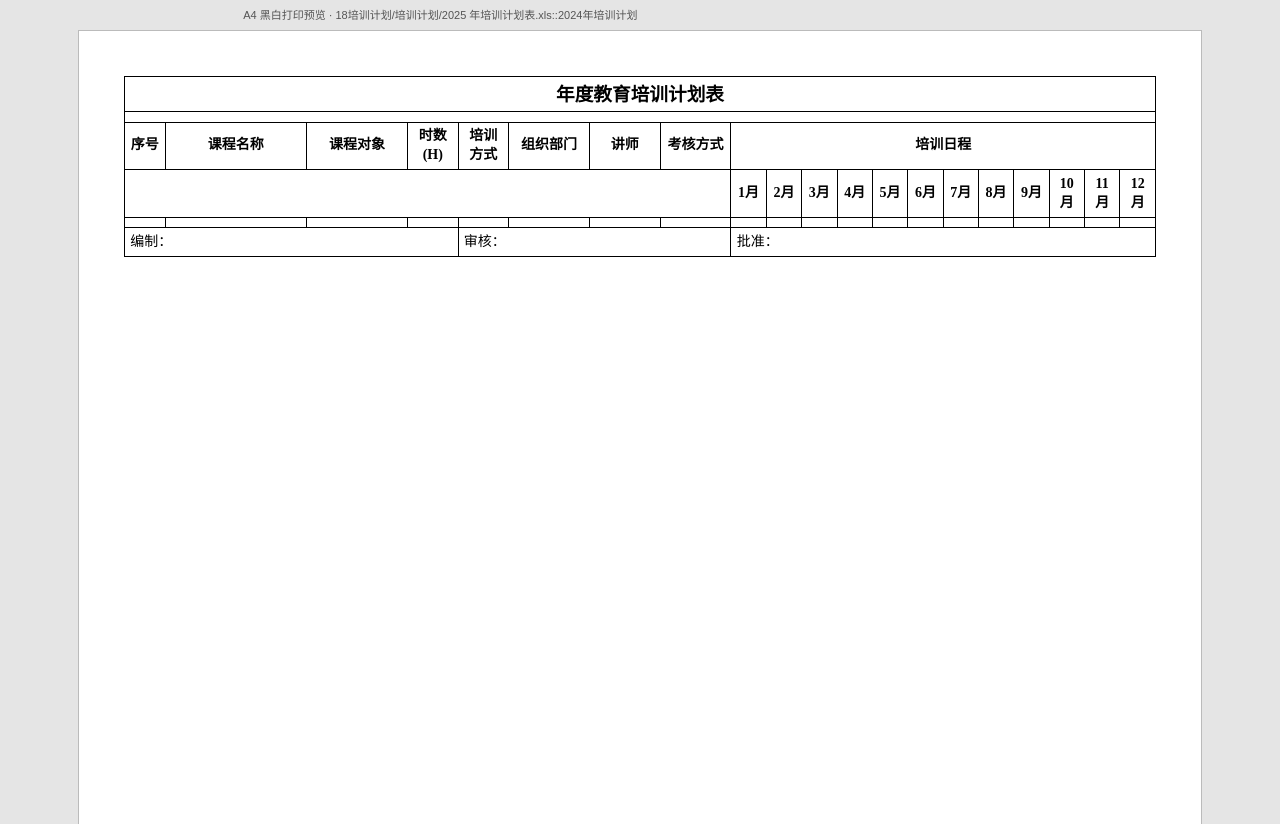
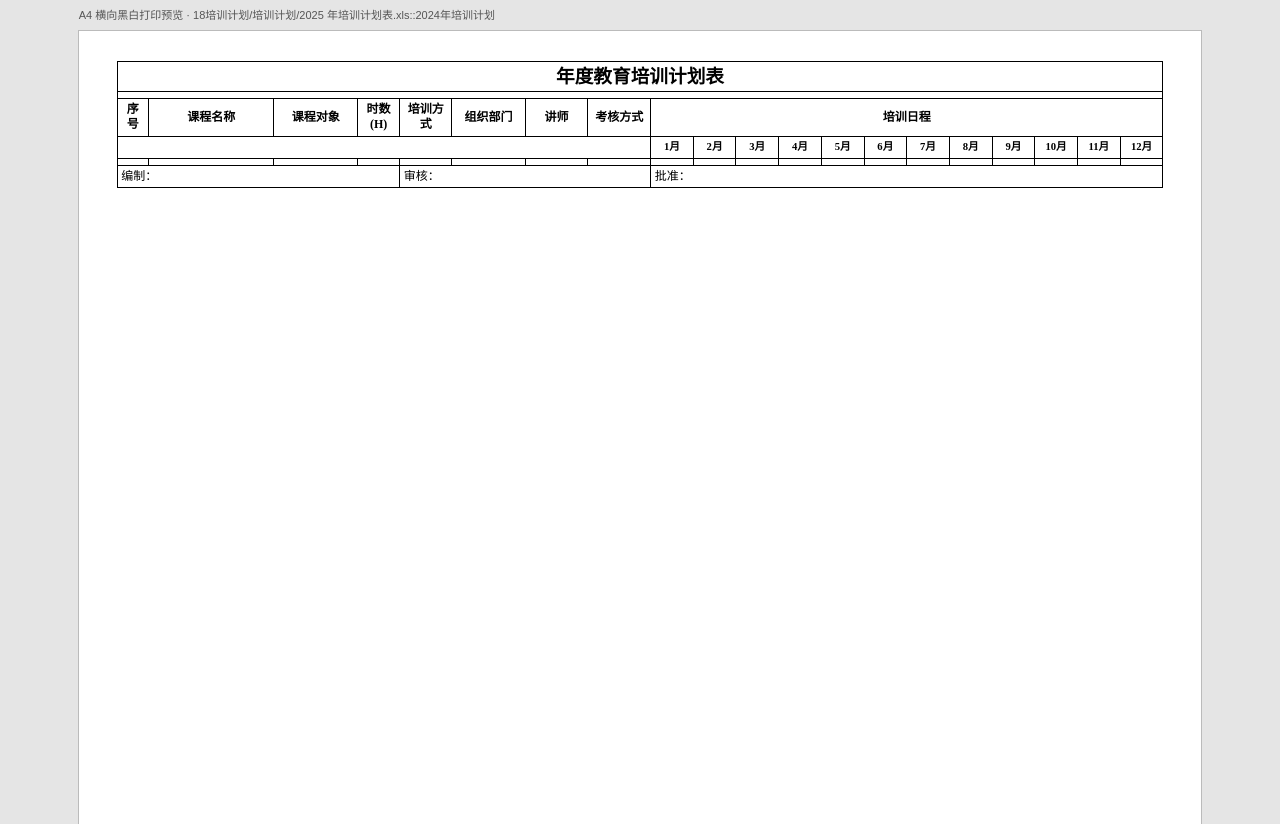
Before and after one commit to wiseflownext/make-audit, a Python web app: template template/人力资源/年培训计划/template.html in a window 1280 px wide. Shown: the top 824 px of the page. Run offline with Jinja, Linux system fonts and the light colour scheme; the template is opened without the code that fills it, so the values that code supplies are empty.

Commit message:
fix: 年培训计划表横向打印完整显示12月列
将页面改为 A4 横向、修正列宽合计并压缩月份列内边距，避免右侧 12 月被裁切。

Co-authored-by: Cursor <cursoragent@cursor.com>

```diff
--- a/template/人力资源/年培训计划/template.html
+++ b/template/人力资源/年培训计划/template.html
@@ -1,9 +1,10 @@
 <!DOCTYPE html><html lang="zh-CN"><head><meta charset="UTF-8"><meta name="viewport" content="width=device-width, initial-scale=1.0"><title>年培训计划</title><style>
-@page { size: A4; margin: 12mm; }
+@page { size: A4 landscape; margin: 8mm; }
 * { box-sizing: border-box; }
 html, body { margin: 0; padding: 0; background: #e5e5e5; color: #000; }
 body { font-family: "SimSun", "Songti SC", "Microsoft YaHei", serif; font-size: 10.5pt; line-height: 1.35; }
 .preview-note { width: 210mm; margin: 8px auto; color: #555; font-size: 11px; font-family: "Microsoft YaHei", sans-serif; }
+.preview-note.landscape { width: 297mm; }
 .page { width: 210mm; min-height: 297mm; margin: 0 auto 12px; padding: 12mm; background: #fff; box-shadow: 0 0 0 1px #bbb; overflow: hidden; }
 
 .page.fill-page { display: flex; flex-direction: column; }
@@ -22,14 +23,19 @@ td, th { border: 1px solid #000; padding: 1.2mm 1.4mm; vertical-align: middle; w
 .photo-box { height: 32mm; vertical-align: middle; }
 @media screen { .page.landscape { width: 297mm; min-height: 210mm; } }
 @media print { html, body { background:#fff; } .preview-note { display:none; } .page { margin:0; box-shadow:none; page-break-after: always; } .page.landscape { width: 297mm; min-height: 210mm; } .page:last-child { page-break-after: auto; } }
-</style></head><body><div class="preview-note">A4 黑白打印预览 · 18培训计划/培训计划/2025 年培训计划表.xls::2024年培训计划</div>
-<section class="page landscape"><table>
+
+.page.landscape { padding: 8mm 10mm !important; }
+.plan-table { font-size: 9pt; }
+.plan-table td, .plan-table th { padding: 0.8mm 1mm; line-height: 1.25; }
+.plan-table .month-col { width: 4.08%; padding: 0.5mm 0.2mm; font-size: 8pt; white-space: nowrap; }
+</style></head><body><div class="preview-note landscape">A4 横向黑白打印预览 · 18培训计划/培训计划/2025 年培训计划表.xls::2024年培训计划</div>
+<section class="page landscape"><table class="plan-table">
 <colgroup>
-<col style="width:4%"><col style="width:14%"><col style="width:10%"><col style="width:5%">
-<col style="width:5%"><col style="width:8%"><col style="width:7%"><col style="width:7%">
-<col style="width:3.5%"><col style="width:3.5%"><col style="width:3.5%"><col style="width:3.5%">
-<col style="width:3.5%"><col style="width:3.5%"><col style="width:3.5%"><col style="width:3.5%">
-<col style="width:3.5%"><col style="width:3.5%"><col style="width:3.5%"><col style="width:3.5%">
+<col style="width:3%"><col style="width:12%"><col style="width:8%"><col style="width:4%">
+<col style="width:5%"><col style="width:7%"><col style="width:6%"><col style="width:6%">
+<col class="month-col"><col class="month-col"><col class="month-col"><col class="month-col">
+<col class="month-col"><col class="month-col"><col class="month-col"><col class="month-col">
+<col class="month-col"><col class="month-col"><col class="month-col"><col class="month-col">
 </colgroup>
 <tr><td colspan="20" class="center bold" style="font-size:14pt">{{document.year}}年度教育培训计划表</td></tr>
 <tr><td colspan="20">{{enterprise.name}}</td></tr>
@@ -41,9 +47,9 @@ td, th { border: 1px solid #000; padding: 1.2mm 1.4mm; vertical-align: middle; w
 </tr>
 <tr>
   <td colspan="8">&nbsp;</td>
-  <th class="center">1月</th><th class="center">2月</th><th class="center">3月</th><th class="center">4月</th>
-  <th class="center">5月</th><th class="center">6月</th><th class="center">7月</th><th class="center">8月</th>
-  <th class="center">9月</th><th class="center">10月</th><th class="center">11月</th><th class="center">12月</th>
+  <th class="center month-col">1月</th><th class="center month-col">2月</th><th class="center month-col">3月</th><th class="center month-col">4月</th>
+  <th class="center month-col">5月</th><th class="center month-col">6月</th><th class="center month-col">7月</th><th class="center month-col">8月</th>
+  <th class="center month-col">9月</th><th class="center month-col">10月</th><th class="center month-col">11月</th><th class="center month-col">12月</th>
 </tr>
 <!-- LIST:annual_plan_rows -->
 <tr>
@@ -55,18 +61,18 @@ td, th { border: 1px solid #000; padding: 1.2mm 1.4mm; vertical-align: middle; w
   <td class="center">{{training.organizer}}</td>
   <td class="center">{{training.trainer}}</td>
   <td class="center">{{training.assessment_method}}</td>
-  <td class="center">{{training.month_1}}</td>
-  <td class="center">{{training.month_2}}</td>
-  <td class="center">{{training.month_3}}</td>
-  <td class="center">{{training.month_4}}</td>
-  <td class="center">{{training.month_5}}</td>
-  <td class="center">{{training.month_6}}</td>
-  <td class="center">{{training.month_7}}</td>
-  <td class="center">{{training.month_8}}</td>
-  <td class="center">{{training.month_9}}</td>
-  <td class="center">{{training.month_10}}</td>
-  <td class="center">{{training.month_11}}</td>
-  <td class="center">{{training.month_12}}</td>
+  <td class="center month-col">{{training.month_1}}</td>
+  <td class="center month-col">{{training.month_2}}</td>
+  <td class="center month-col">{{training.month_3}}</td>
+  <td class="center month-col">{{training.month_4}}</td>
+  <td class="center month-col">{{training.month_5}}</td>
+  <td class="center month-col">{{training.month_6}}</td>
+  <td class="center month-col">{{training.month_7}}</td>
+  <td class="center month-col">{{training.month_8}}</td>
+  <td class="center month-col">{{training.month_9}}</td>
+  <td class="center month-col">{{training.month_10}}</td>
+  <td class="center month-col">{{training.month_11}}</td>
+  <td class="center month-col">{{training.month_12}}</td>
 </tr>
 <!-- /LIST -->
 <tr>
```
